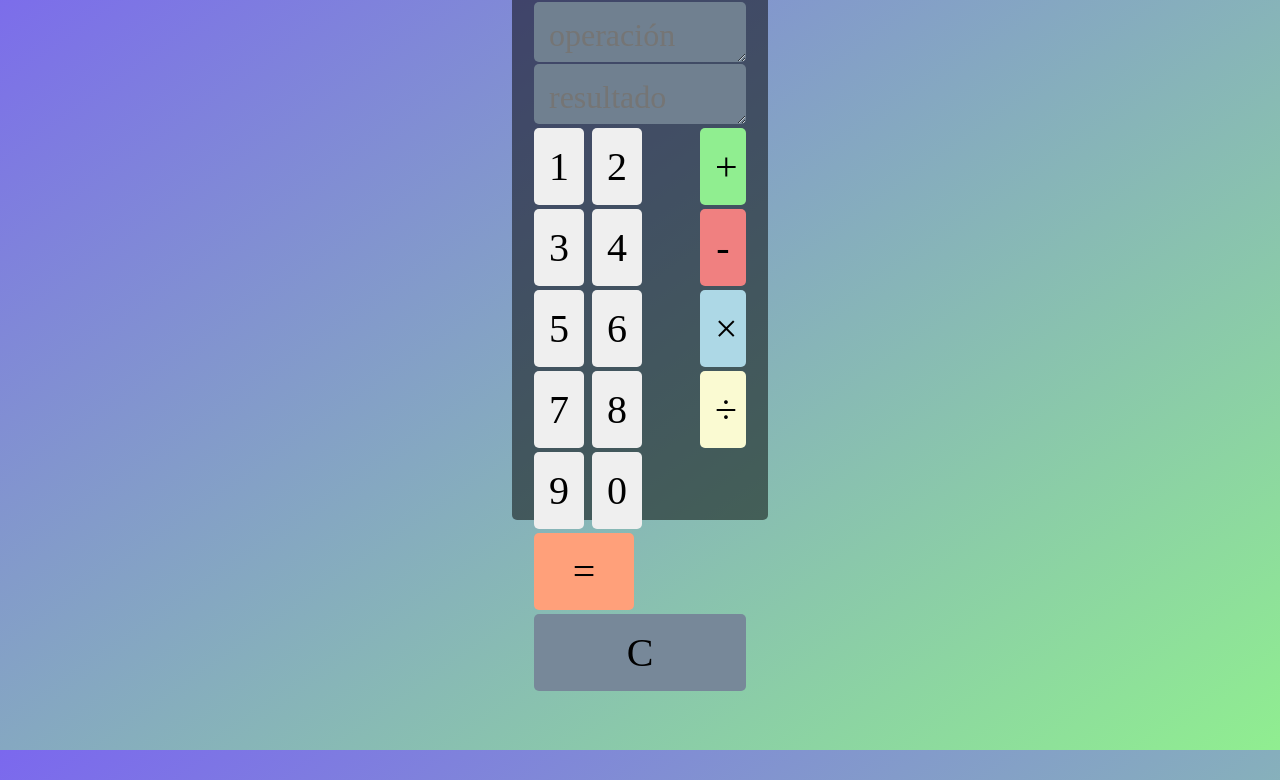
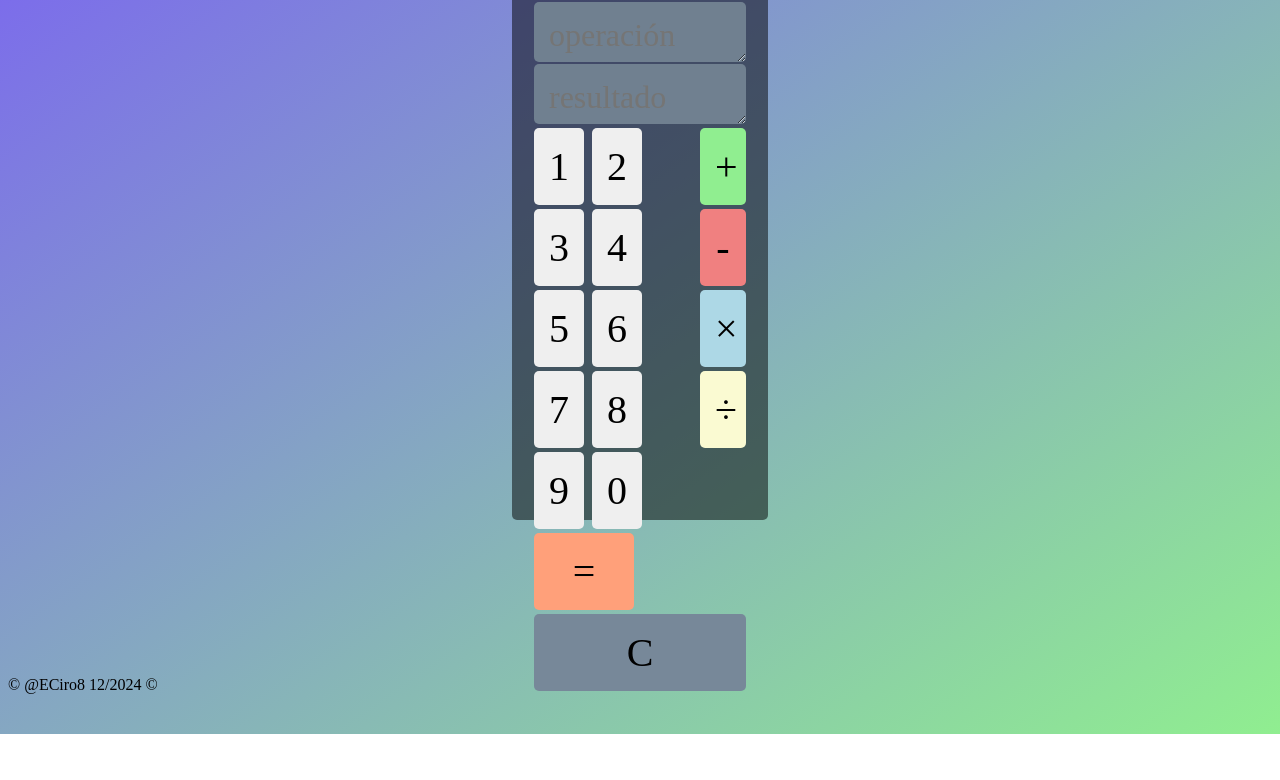
Before and after one commit to ECiro8/BasicCalc, a plain HTML site: page index.html in a window 1280 px wide. Shown: the part 66-846 px from the top of the page. After the commit the page ends 800 px from the top, so only its background shows below. Drawn offline with Linux system fonts and the light colour scheme; a web font is replaced by a local one.

Commit message:
Add files via upload

```diff
--- a/index.html
+++ b/index.html
@@ -1,5 +1,6 @@
 <!DOCTYPE html>
 <html lang="es">
+
 <head>
     <meta charset="UTF-8">
     <meta name="viewport" content="width=device-width, initial-scale=1.0">
@@ -9,6 +10,7 @@
     <script src="script.js"></script>
 
 </head>
+
 <body>
 
     <h1>📟CALCULADORA BÁSICA📟</h1>
@@ -19,7 +21,7 @@
             <div class="formularios">
 
                 <textarea class="formus" placeholder="operación" id="op"></textarea>
-                            <textarea  class="formus" id="resultado" placeholder="resultado"></textarea>
+                <textarea class="formus" id="resultado" placeholder="resultado"></textarea>
 
 
             </div>
@@ -46,5 +48,10 @@
                 <button class="dividir" onclick="entre()">÷</button>
             </div>
         </div>
+    </div>
+    <footer>
+        <p class="foot">&copy; @ECiro8 12/2024 ©</p>
+    </footer>
 </body>
+
 </html>
--- a/style.css
+++ b/style.css
@@ -1,8 +1,8 @@
 @import url('https://fonts.googleapis.com/css2?family=Handjet:wght@100..900&family=Merriweather:ital,wght@0,300;0,400;0,700;0,900;1,300;1,400;1,700;1,900&family=Montserrat:ital,wght@0,100..900;1,100..900&display=swap');
 
 body{
-    height: 100vh;
-    background:  linear-gradient(145deg, mediumslateblue 0%, lightgreen  100%);
+    height: 85vh;
+    background:  linear-gradient(145deg, mediumslateblue 0%, lightgreen  100%) fixed;
     font-family: handjet;
 }
 
@@ -140,3 +140,12 @@ button:active{
 .dividir:hover{
     background-color: yellow;
 }
+
+.foot{
+    transition: 2s ease;
+}
+.foot:hover{
+
+    font-size: 30px;
+    color: white;
+}
```
Lines whose indentation alone changed are shown as unchanged.
